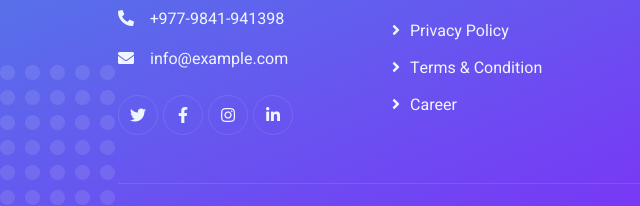
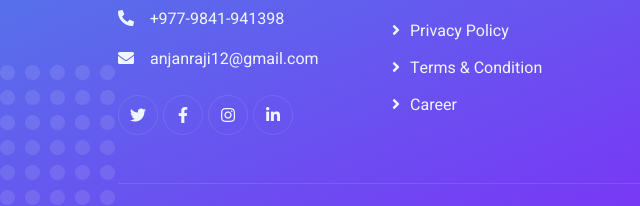
Before and after one commit to anjanraji/mywebsite, a plain HTML site: page index.html in a window 1280 px wide. Shown: the part 6762-6968 px from the top of the page, 0-640 px from the left. Drawn offline with nearby package versions, Linux system fonts and the light colour scheme; animation ran at ten frames a second.

Commit message:
Update index.html

```diff
--- a/index.html
+++ b/index.html
@@ -590,7 +590,7 @@
                         <h4 class="text-white mb-4">Address</h4>
                         <p><i class="fa fa-map-marker-alt me-3"></i>Banastali 16, Kathmandu Nepal</p>
                         <p><i class="fa fa-phone-alt me-3"></i>+977-9841-941398</p>
-                        <p><i class="fa fa-envelope me-3"></i>info@example.com</p>
+                        <p><i class="fa fa-envelope me-3"></i>anjanraji12@gmail.com</p>
                         <div class="d-flex pt-2">
                             <a class="btn btn-outline-light btn-social" href="https://x.com/anjanraji1"><i class="fab fa-twitter"></i></a>
                             <a class="btn btn-outline-light btn-social" href="https://www.facebook.com/anjanraji"><i class="fab fa-facebook-f"></i></a>
```
